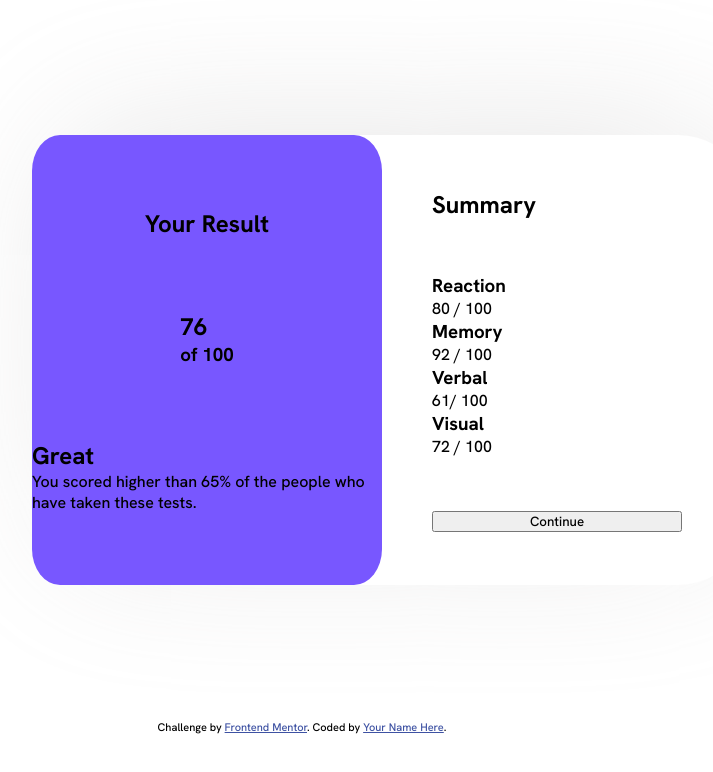
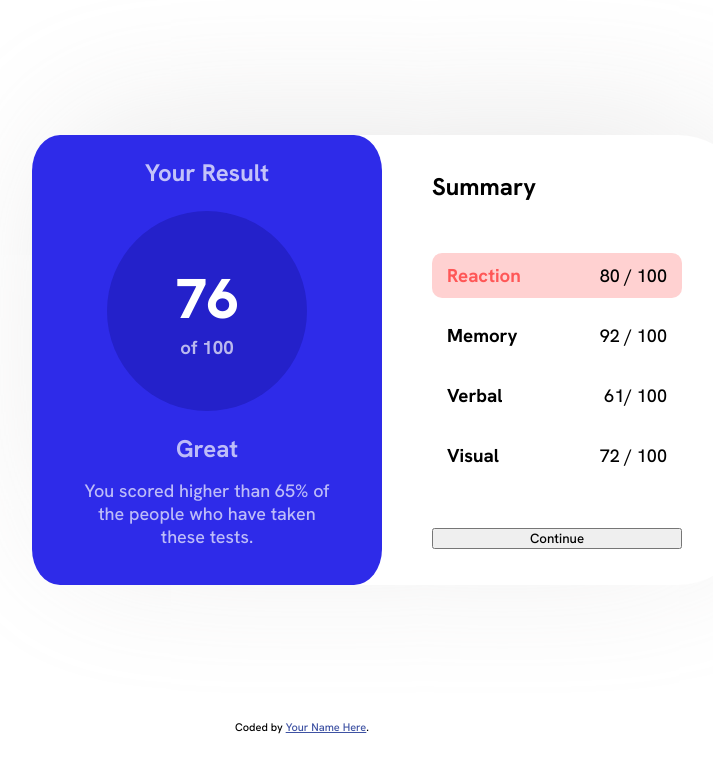
Before and after one commit to imranhossainemi/results-summary-component-main, a plain HTML site: page index.html in a window 1280 px wide. Shown: the top 772 px of the page, without its empty margins (338-1051 px from the left). Drawn offline with Linux system fonts and the light colour scheme.

Commit message:
Update index.html

```diff
--- a/index.html
+++ b/index.html
@@ -18,6 +18,11 @@
       padding: 0;
       margin: 0;
       box-sizing: border-box;
+    }
+
+    p {
+      font-size: 18px;
+      font-weight: 500;
     }
 
     main {
@@ -50,12 +55,88 @@
 
     .mark {
       align-items: center;
-      background-color: hsl(252, 100%, 67%);
+      background-color: hsl(241, 81%, 54%);
       border-radius: 8%;
+    }
+
+    .mark h2 {
+      color: hsla(0, 0%, 100%, 0.712);
+      font-weight: 700;
+    }
+
+    .mark .out_of,
+    .mark .percent {
+      text-align: center;
+      display: flex;
+      align-items: center;
+      justify-content: center;
+      flex-direction: column;
+    }
+
+    .mark .out_of {
+      height: 200px;
+      width: 200px;
+      border-radius: 50%;
+      background-color: hsl(241, 72%, 46%);
+      color: hsla(0, 0%, 100%, 0.685);
+    }
+
+    .mark .out_of>h2 {
+      font-size: 56px;
+      font-weight: 800;
+      color: hsl(0, 0%, 100%);
+    }
+
+    .mark .percent {
+      width: 250px;
+    }
+
+    .mark .percent h2,
+    .mark .percent p {
+      margin-bottom: 15px;
+      color: hsla(0, 0%, 100%, 0.685);
     }
 
     .summary {
       padding: 0 50px;
+    }
+
+    .summary .scores .score {
+      width: 100%;
+      height: 45px;
+      display: flex;
+      flex-direction: row;
+      justify-content: space-between;
+      align-items: center;
+      margin: 15px 0;
+      padding: 0 15px;
+      border-radius: 10px;
+    }
+
+    .summary .scores .reaction{
+      background-color: hsla(0, 100%, 67%, 0.274);
+    }
+    .summary .scores .reaction h3{
+      color: hsl(0, 100%, 67%);
+    }
+    .summary .scores .
+    .summary .scores .
+    .summary .scores .
+
+    .summary .result_btn {
+      width: 100%;
+      height: 55px;
+      border-radius: 25px;
+      background-color: hsl(224, 30%, 27%);
+      border: none;
+      cursor: pointer;
+      font-size: 18px;
+      color: hsl(0, 0%, 100%);
+    }
+
+    .summary .result_btn:hover,
+    .summary .result_btn:focus {
+      background-color: hsl(241, 81%, 54%);
     }
 
     .attribution { font-size: 11px; text-align: center; }
@@ -82,19 +163,19 @@
       <div class="summary">
         <h2>Summary</h2>
         <div class="scores">
-          <div class="reaction">
+          <div class="reaction score" >
             <h3>Reaction</h3>
             <p><span>80 </span>/ 100</p>
           </div>
-          <div class="memory">
+          <div class="memory score">
             <h3>Memory</h3>
             <p><span>92 </span>/ 100</p>
           </div>
-          <div class="verbal">
+          <div class="verbal score">
             <h3>Verbal</h3>
             <p><span>61</span>/ 100</p>
           </div>
-          <div class="visual">
+          <div class="visual score">
             <h3>Visual</h3>
             <p><span>72 </span>/ 100</p>
           </div>
@@ -106,7 +187,7 @@
     <!-- End of result -->
   </main>
   <div class="attribution">
-    Challenge by <a href="https://www.frontendmentor.io?ref=challenge" target="_blank">Frontend Mentor</a>.
+    <!-- Challenge by <a href="https://www.frontendmentor.io?ref=challenge" target="_blank">Frontend Mentor</a>.  -->
     Coded by <a href="#">Your Name Here</a>.
   </div>
 </body>
```
